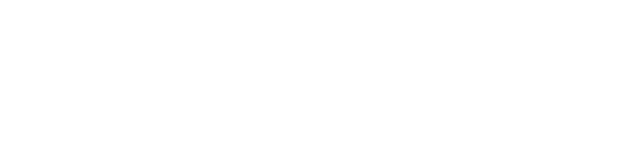
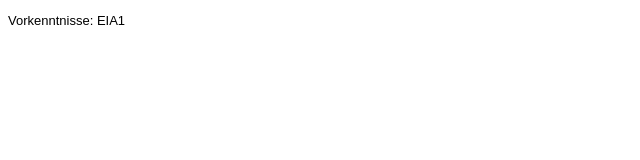
Before and after one commit to fehrenbi/EIA2, a plain HTML site: page Steckbrief/steckbrief.htm in a window 1280 px wide. Shown: the whole page, without its empty margins (0-640 px from the left). Drawn offline with Linux system fonts and the light colour scheme.

Commit message:
vorkenntnisse

```diff
--- a/Steckbrief/steckbrief.htm
+++ b/Steckbrief/steckbrief.htm
@@ -13,5 +13,6 @@ body {
 </head>
 <body>
 	<!-- Hier die Links zu den gelösten Aufgaben einstellen, aktuelle oben, alte stehen lassen! Format: Aufgabenbezeichnung, Datum -->
+<p>Vorkenntnisse: EIA1</p>
 </body>
 </html>
```
